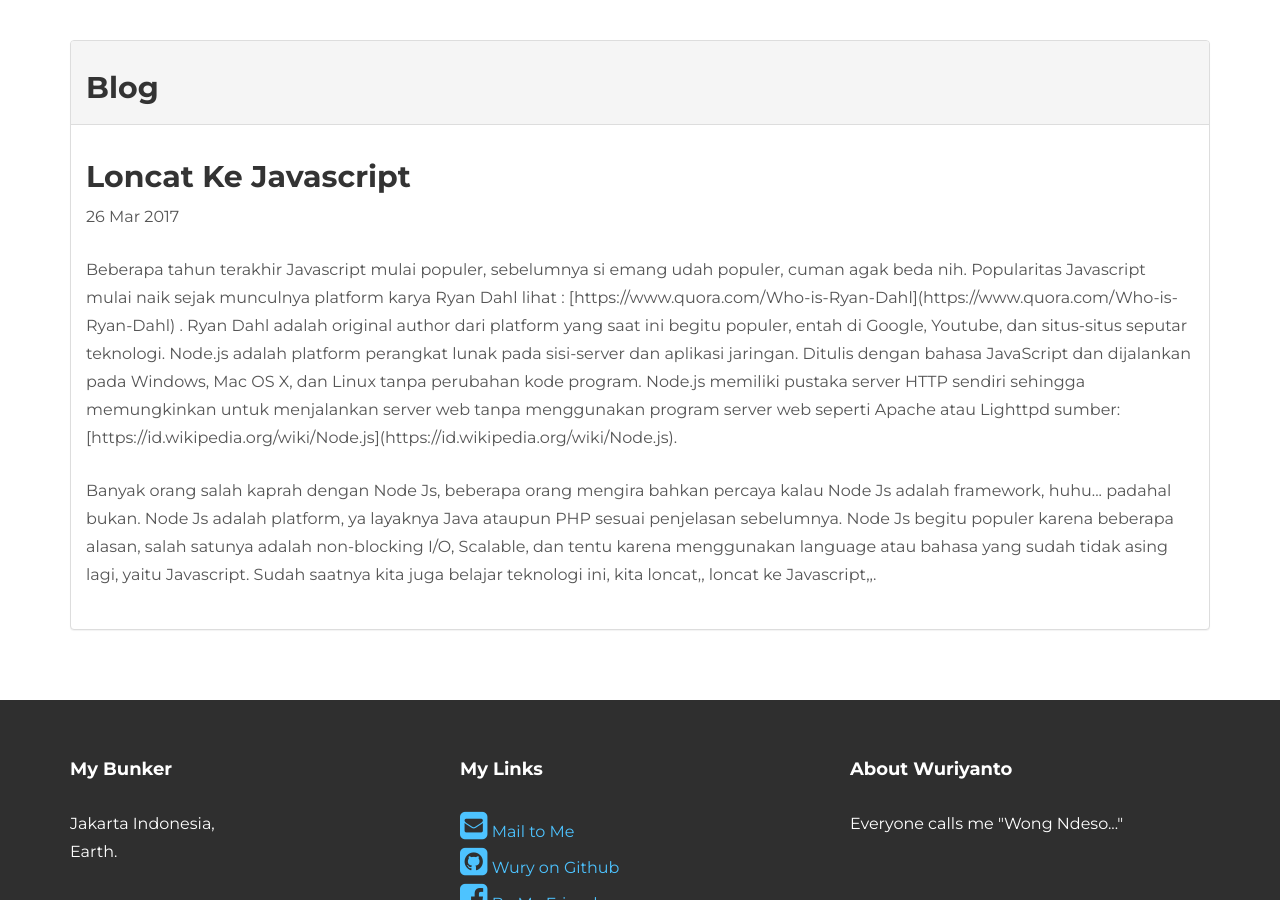
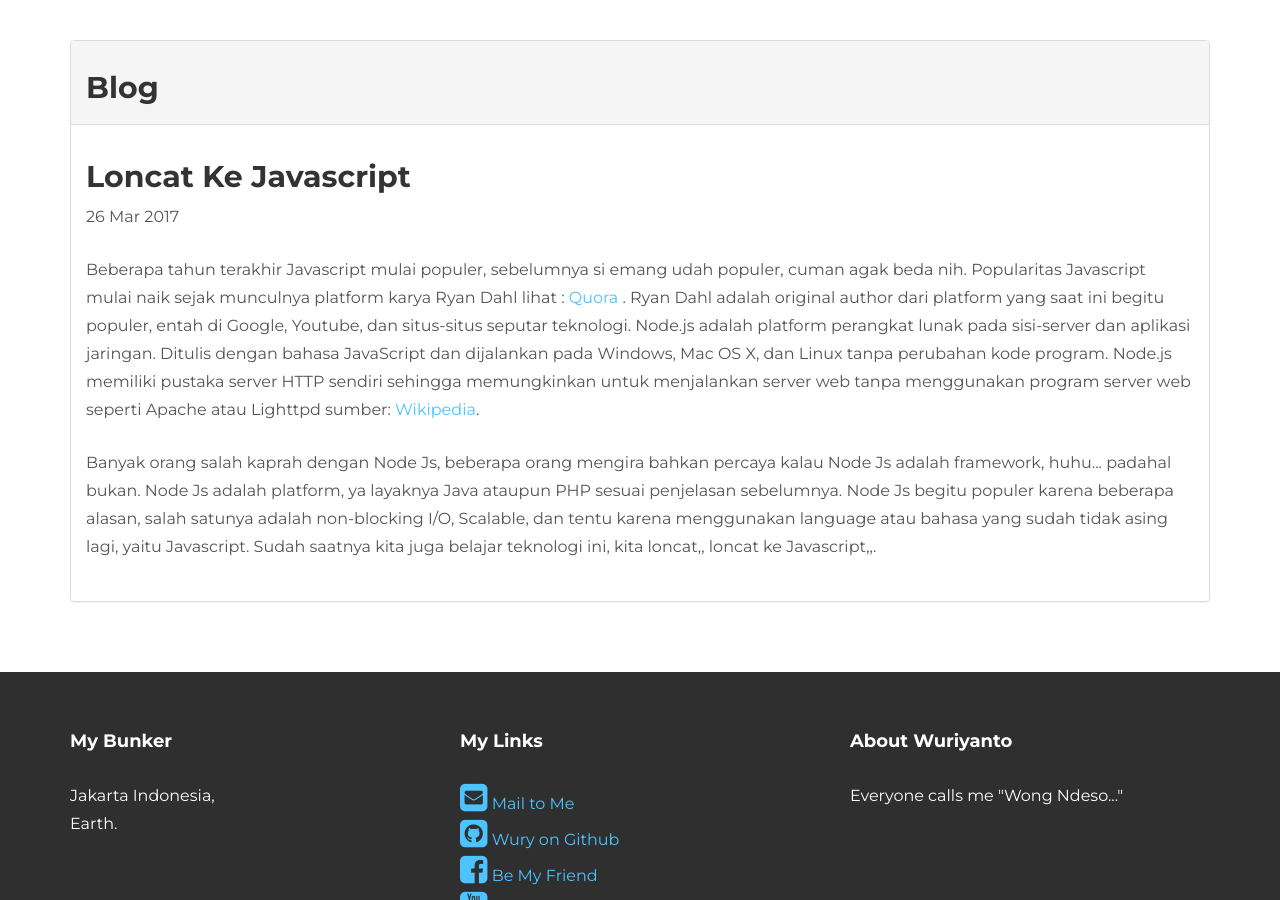
Before and after one commit to wuriyanto48/wuriyanto48.github.io, a Jekyll site: the page built from _posts/2017-03-26-loncat-ke-javascript.md, in a window 1280 px wide and 900 px high, scrolled down 851 px. Built offline with Jekyll 4.4.1, drawn with Linux system fonts in a browser that asks for light colours; nearby versions of some CDN libraries; comment, search, counter and statistics services are not loaded; some of the changed lines change nothing that is shown.

Commit message:
fixing broken link

```diff
--- a/_posts/2017-03-26-loncat-ke-javascript.md
+++ b/_posts/2017-03-26-loncat-ke-javascript.md
@@ -7,7 +7,7 @@ date: 2017-03-26
 
 <p>
 Beberapa tahun terakhir Javascript mulai populer, sebelumnya si emang udah populer, cuman agak beda nih.
-Popularitas Javascript mulai naik sejak munculnya platform karya Ryan Dahl lihat : [https://www.quora.com/Who-is-Ryan-Dahl](https://www.quora.com/Who-is-Ryan-Dahl) . Ryan Dahl adalah original author dari platform yang saat ini begitu populer, entah di Google, Youtube, dan situs-situs seputar teknologi. Node.js adalah platform perangkat lunak pada sisi-server dan aplikasi jaringan. Ditulis dengan bahasa JavaScript dan dijalankan pada Windows, Mac OS X, dan Linux tanpa perubahan kode program. Node.js memiliki pustaka server HTTP sendiri sehingga memungkinkan untuk menjalankan server web tanpa menggunakan program server web seperti Apache atau Lighttpd sumber: [https://id.wikipedia.org/wiki/Node.js](https://id.wikipedia.org/wiki/Node.js).
+Popularitas Javascript mulai naik sejak munculnya platform karya Ryan Dahl lihat : <a href="https://www.quora.com/Who-is-Ryan-Dahl">Quora</a> . Ryan Dahl adalah original author dari platform yang saat ini begitu populer, entah di Google, Youtube, dan situs-situs seputar teknologi. Node.js adalah platform perangkat lunak pada sisi-server dan aplikasi jaringan. Ditulis dengan bahasa JavaScript dan dijalankan pada Windows, Mac OS X, dan Linux tanpa perubahan kode program. Node.js memiliki pustaka server HTTP sendiri sehingga memungkinkan untuk menjalankan server web tanpa menggunakan program server web seperti Apache atau Lighttpd sumber: <a href="https://id.wikipedia.org/wiki/Node.js">Wikipedia</a>.
 </p>
 <p>
 Banyak orang salah kaprah dengan Node Js, beberapa orang mengira bahkan percaya kalau Node Js adalah framework, huhu... padahal bukan. Node Js adalah platform, ya layaknya Java ataupun PHP sesuai penjelasan sebelumnya. Node Js begitu populer karena beberapa alasan, salah satunya adalah non-blocking I/O, Scalable, dan tentu karena menggunakan language atau bahasa yang sudah tidak asing lagi, yaitu Javascript. Sudah saatnya kita juga belajar teknologi ini, kita loncat,, loncat ke Javascript,,.
```
